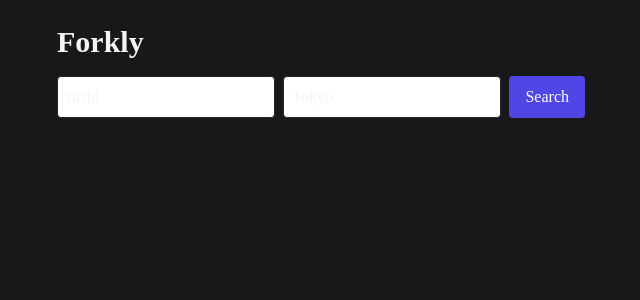
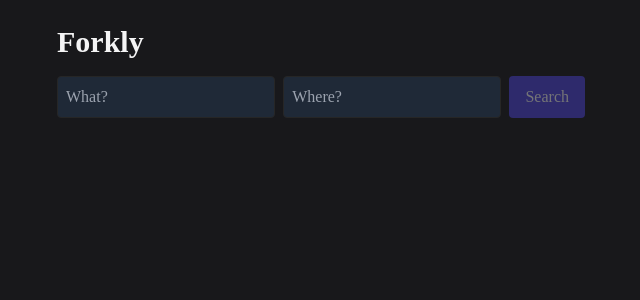
Before and after one commit to anthony-reese/forkly, a Next.js app: page / in a window 1280 px wide. Shown: the top 300 px of the page, without its empty margins (319-959 px from the left). Built offline with nearby package versions, Linux system fonts and the light colour scheme.

Commit message:
fix: search UI text

```diff
--- a/src/app/page.tsx
+++ b/src/app/page.tsx
@@ -1,5 +1,8 @@
 'use client';
 
+import { useState } from 'react';
+
+/* ---- types ------------------------------------------------------------- */
 interface Business {
   id: string;
   name: string;
@@ -7,29 +10,26 @@ interface Business {
   price?: string;
   categories: { title: string }[];
 }
-
 interface YelpSearchResponse {
   businesses: Business[];
 }
 
-import { useState } from 'react';
-
+/* ---- component --------------------------------------------------------- */
 export default function Home() {
-  const [term, setTerm] = useState('sushi');
-  const [location, setLocation] = useState('Tokyo');
+  // 1. start empty so placeholder shows
+  const [term, setTerm] = useState('');
+  const [location, setLocation] = useState('');
   const [results, setResults] = useState<Business[]>([]);
   const [loading, setLoading] = useState(false);
 
   const handleSearch = async () => {
     setLoading(true);
+
     const res = await fetch(
-      `/api/yelp/search?term=${encodeURIComponent(
-        term,
-      )}&location=${encodeURIComponent(location)}`,
+      `/api/yelp/search?term=${encodeURIComponent(term)}&location=${encodeURIComponent(location)}`,
     );
-     const json: YelpSearchResponse = await res.json();
+    const json: YelpSearchResponse = await res.json();
     setResults(json.businesses ?? []);
-
     setLoading(false);
   };
 
@@ -38,21 +38,23 @@ export default function Home() {
       <h1 className="text-3xl font-bold">Forkly</h1>
 
       <div className="flex gap-2">
+        {/* 2. clearer placeholders */}
         <input
           value={term}
           onChange={e => setTerm(e.target.value)}
-          className="flex-1 border p-2 rounded"
           placeholder="What?"
+          className="flex-1 border p-2 rounded bg-white text-gray-900 dark:bg-gray-800 dark:text-gray-100"
         />
         <input
           value={location}
           onChange={e => setLocation(e.target.value)}
-          className="flex-1 border p-2 rounded"
           placeholder="Where?"
+          className="flex-1 border p-2 rounded bg-white text-gray-900 dark:bg-gray-800 dark:text-gray-100"
         />
         <button
           onClick={handleSearch}
-          className="bg-indigo-600 text-white px-4 rounded"
+          disabled={loading || !term || !location}
+          className="bg-indigo-600 text-white px-4 rounded disabled:opacity-40"
         >
           Search
         </button>
```
